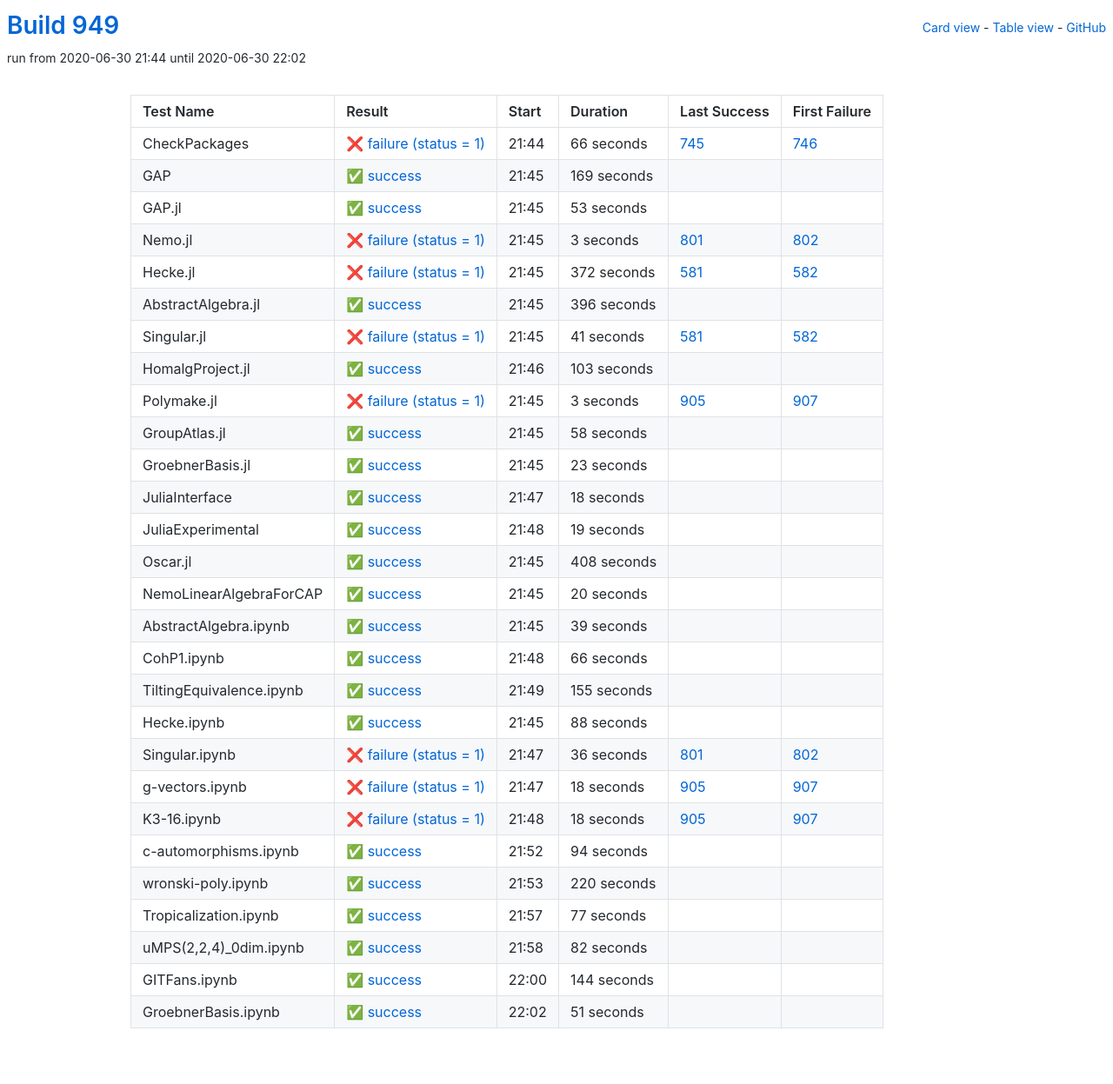
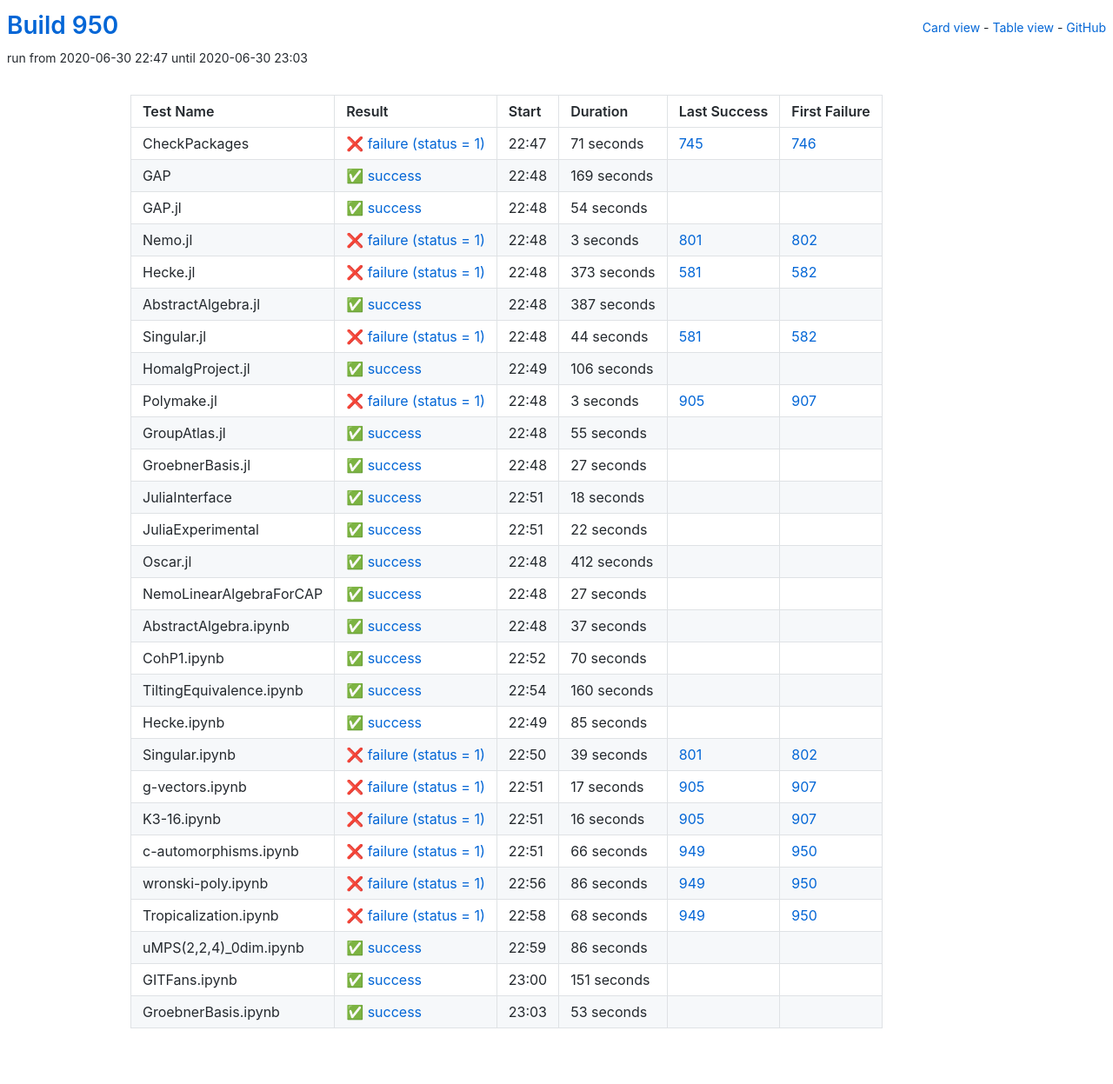
Before and after one commit to oscar-system/oscar-ci-status-1.4, a Jekyll site: the page built from table.html, in a window 1280 px wide. Shown: the whole page at 87% size. Built offline with Jekyll 4.4.1, drawn with Linux system fonts in a browser that asks for light colours.

Commit message:
Build #950

```diff
--- a/_data/ci.yml
+++ b/_data/ci.yml
@@ -1,6 +1,6 @@
 ---
-build: 949
-build_url: https://oscarci.mathematik.uni-kl.de/job/oscar-julia-1.4/949/
+build: 950
+build_url: https://oscarci.mathematik.uni-kl.de/job/oscar-julia-1.4/950/
 job: oscar-julia-1.4
 organization: oscar-system
 repo: oscar-ci-status-1.4
@@ -8,20 +8,20 @@ repourl: https://github.com/oscar-system/oscar-ci-status-1.4
 tests:
 - name: CheckPackages
   id: checkpackages
-  log: https://oscarci.mathematik.uni-kl.de/job/oscar-julia-1.4/949/artifact/logs/build-949/CheckPackages.log
-  start: 2020-06-30 21:44
+  log: https://oscarci.mathematik.uni-kl.de/job/oscar-julia-1.4/950/artifact/logs/build-950/CheckPackages.log
+  start: 2020-06-30 22:47
   success: false
   exitcode: 1
   status: failure
-  duration: 66
+  duration: 71
   last_success: 745
   last_success_url: https://oscarci.mathematik.uni-kl.de/job/oscar-julia-1.4/745/
   first_failure: 746
   first_failure_url: https://oscarci.mathematik.uni-kl.de/job/oscar-julia-1.4/746/
 - name: GAP
   id: gap
-  log: https://oscarci.mathematik.uni-kl.de/job/oscar-julia-1.4/949/artifact/logs/build-949/GAP.log
-  start: 2020-06-30 21:45
+  log: https://oscarci.mathematik.uni-kl.de/job/oscar-julia-1.4/950/artifact/logs/build-950/GAP.log
+  start: 2020-06-30 22:48
   success: true
   exitcode: 0
   status: success
@@ -32,20 +32,20 @@ tests:
   first_failure_url:
 - name: GAP.jl
   id: gap-jl
-  log: https://oscarci.mathematik.uni-kl.de/job/oscar-julia-1.4/949/artifact/logs/build-949/GAP.jl.log
-  start: 2020-06-30 21:45
+  log: https://oscarci.mathematik.uni-kl.de/job/oscar-julia-1.4/950/artifact/logs/build-950/GAP.jl.log
+  start: 2020-06-30 22:48
   success: true
   exitcode: 0
   status: success
-  duration: 53
+  duration: 54
   last_success: false
   last_success_url:
   first_failure: false
   first_failure_url:
 - name: Nemo.jl
   id: nemo-jl
-  log: https://oscarci.mathematik.uni-kl.de/job/oscar-julia-1.4/949/artifact/logs/build-949/Nemo.jl.log
-  start: 2020-06-30 21:45
+  log: https://oscarci.mathematik.uni-kl.de/job/oscar-julia-1.4/950/artifact/logs/build-950/Nemo.jl.log
+  start: 2020-06-30 22:48
   success: false
   exitcode: 1
   status: failure
@@ -56,56 +56,56 @@ tests:
   first_failure_url: https://oscarci.mathematik.uni-kl.de/job/oscar-julia-1.4/802/
 - name: Hecke.jl
   id: hecke-jl
-  log: https://oscarci.mathematik.uni-kl.de/job/oscar-julia-1.4/949/artifact/logs/build-949/Hecke.jl.log
-  start: 2020-06-30 21:45
+  log: https://oscarci.mathematik.uni-kl.de/job/oscar-julia-1.4/950/artifact/logs/build-950/Hecke.jl.log
+  start: 2020-06-30 22:48
   success: false
   exitcode: 1
   status: failure
-  duration: 372
+  duration: 373
   last_success: 581
   last_success_url: https://oscarci.mathematik.uni-kl.de/job/oscar-julia-1.4/581/
   first_failure: 582
   first_failure_url: https://oscarci.mathematik.uni-kl.de/job/oscar-julia-1.4/582/
 - name: AbstractAlgebra.jl
   id: abstractalgebra-jl
-  log: https://oscarci.mathematik.uni-kl.de/job/oscar-julia-1.4/949/artifact/logs/build-949/AbstractAlgebra.jl.log
-  start: 2020-06-30 21:45
+  log: https://oscarci.mathematik.uni-kl.de/job/oscar-julia-1.4/950/artifact/logs/build-950/AbstractAlgebra.jl.log
+  start: 2020-06-30 22:48
   success: true
   exitcode: 0
   status: success
-  duration: 396
+  duration: 387
   last_success: false
   last_success_url:
   first_failure: false
   first_failure_url:
 - name: Singular.jl
   id: singular-jl
-  log: https://oscarci.mathematik.uni-kl.de/job/oscar-julia-1.4/949/artifact/logs/build-949/Singular.jl.log
-  start: 2020-06-30 21:45
+  log: https://oscarci.mathematik.uni-kl.de/job/oscar-julia-1.4/950/artifact/logs/build-950/Singular.jl.log
+  start: 2020-06-30 22:48
   success: false
   exitcode: 1
   status: failure
-  duration: 41
+  duration: 44
   last_success: 581
   last_success_url: https://oscarci.mathematik.uni-kl.de/job/oscar-julia-1.4/581/
   first_failure: 582
   first_failure_url: https://oscarci.mathematik.uni-kl.de/job/oscar-julia-1.4/582/
 - name: HomalgProject.jl
   id: homalgproject-jl
-  log: https://oscarci.mathematik.uni-kl.de/job/oscar-julia-1.4/949/artifact/logs/build-949/HomalgProject.jl.log
-  start: 2020-06-30 21:46
+  log: https://oscarci.mathematik.uni-kl.de/job/oscar-julia-1.4/950/artifact/logs/build-950/HomalgProject.jl.log
+  start: 2020-06-30 22:49
   success: true
   exitcode: 0
   status: success
-  duration: 103
+  duration: 106
   last_success: false
   last_success_url:
   first_failure: false
   first_failure_url:
 - name: Polymake.jl
   id: polymake-jl
-  log: https://oscarci.mathematik.uni-kl.de/job/oscar-julia-1.4/949/artifact/logs/build-949/Polymake.jl.log
-  start: 2020-06-30 21:45
+  log: https://oscarci.mathematik.uni-kl.de/job/oscar-julia-1.4/950/artifact/logs/build-950/Polymake.jl.log
+  start: 2020-06-30 22:48
   success: false
   exitcode: 1
   status: failure
@@ -116,32 +116,32 @@ tests:
   first_failure_url: https://oscarci.mathematik.uni-kl.de/job/oscar-julia-1.4/907/
 - name: GroupAtlas.jl
   id: groupatlas-jl
-  log: https://oscarci.mathematik.uni-kl.de/job/oscar-julia-1.4/949/artifact/logs/build-949/GroupAtlas.jl.log
-  start: 2020-06-30 21:45
+  log: https://oscarci.mathematik.uni-kl.de/job/oscar-julia-1.4/950/artifact/logs/build-950/GroupAtlas.jl.log
+  start: 2020-06-30 22:48
   success: true
   exitcode: 0
   status: success
-  duration: 58
+  duration: 55
   last_success: false
   last_success_url:
   first_failure: false
   first_failure_url:
 - name: GroebnerBasis.jl
   id: groebnerbasis-jl
-  log: https://oscarci.mathematik.uni-kl.de/job/oscar-julia-1.4/949/artifact/logs/build-949/GroebnerBasis.jl.log
-  start: 2020-06-30 21:45
+  log: https://oscarci.mathematik.uni-kl.de/job/oscar-julia-1.4/950/artifact/logs/build-950/GroebnerBasis.jl.log
+  start: 2020-06-30 22:48
   success: true
   exitcode: 0
   status: success
-  duration: 23
+  duration: 27
   last_success: false
   last_success_url:
   first_failure: false
   first_failure_url:
 - name: JuliaInterface
   id: juliainterface
-  log: https://oscarci.mathematik.uni-kl.de/job/oscar-julia-1.4/949/artifact/logs/build-949/JuliaInterface.log
-  start: 2020-06-30 21:47
+  log: https://oscarci.mathematik.uni-kl.de/job/oscar-julia-1.4/950/artifact/logs/build-950/JuliaInterface.log
+  start: 2020-06-30 22:51
   success: true
   exitcode: 0
   status: success
@@ -152,192 +152,192 @@ tests:
   first_failure_url:
 - name: JuliaExperimental
   id: juliaexperimental
-  log: https://oscarci.mathematik.uni-kl.de/job/oscar-julia-1.4/949/artifact/logs/build-949/JuliaExperimental.log
-  start: 2020-06-30 21:48
+  log: https://oscarci.mathematik.uni-kl.de/job/oscar-julia-1.4/950/artifact/logs/build-950/JuliaExperimental.log
+  start: 2020-06-30 22:51
   success: true
   exitcode: 0
   status: success
-  duration: 19
+  duration: 22
   last_success: false
   last_success_url:
   first_failure: false
   first_failure_url:
 - name: Oscar.jl
   id: oscar-jl
-  log: https://oscarci.mathematik.uni-kl.de/job/oscar-julia-1.4/949/artifact/logs/build-949/Oscar.jl.log
-  start: 2020-06-30 21:45
+  log: https://oscarci.mathematik.uni-kl.de/job/oscar-julia-1.4/950/artifact/logs/build-950/Oscar.jl.log
+  start: 2020-06-30 22:48
   success: true
   exitcode: 0
   status: success
-  duration: 408
+  duration: 412
   last_success: false
   last_success_url:
   first_failure: false
   first_failure_url:
 - name: NemoLinearAlgebraForCAP
   id: nemolinearalgebraforcap
-  log: https://oscarci.mathematik.uni-kl.de/job/oscar-julia-1.4/949/artifact/logs/build-949/NemoLinearAlgebraForCAP.log
-  start: 2020-06-30 21:45
+  log: https://oscarci.mathematik.uni-kl.de/job/oscar-julia-1.4/950/artifact/logs/build-950/NemoLinearAlgebraForCAP.log
+  start: 2020-06-30 22:48
   success: true
   exitcode: 0
   status: success
-  duration: 20
+  duration: 27
   last_success: false
   last_success_url:
   first_failure: false
   first_failure_url:
 - name: AbstractAlgebra.ipynb
   id: abstractalgebra-ipynb
-  log: https://oscarci.mathematik.uni-kl.de/job/oscar-julia-1.4/949/artifact/logs/build-949/AbstractAlgebra.ipynb.log
-  start: 2020-06-30 21:45
+  log: https://oscarci.mathematik.uni-kl.de/job/oscar-julia-1.4/950/artifact/logs/build-950/AbstractAlgebra.ipynb.log
+  start: 2020-06-30 22:48
   success: true
   exitcode: 0
   status: success
-  duration: 39
+  duration: 37
   last_success: false
   last_success_url:
   first_failure: false
   first_failure_url:
 - name: CohP1.ipynb
   id: cohp1-ipynb
-  log: https://oscarci.mathematik.uni-kl.de/job/oscar-julia-1.4/949/artifact/logs/build-949/CohP1.ipynb.log
-  start: 2020-06-30 21:48
+  log: https://oscarci.mathematik.uni-kl.de/job/oscar-julia-1.4/950/artifact/logs/build-950/CohP1.ipynb.log
+  start: 2020-06-30 22:52
   success: true
   exitcode: 0
   status: success
-  duration: 66
+  duration: 70
   last_success: false
   last_success_url:
   first_failure: false
   first_failure_url:
 - name: TiltingEquivalence.ipynb
   id: tiltingequivalence-ipynb
-  log: https://oscarci.mathematik.uni-kl.de/job/oscar-julia-1.4/949/artifact/logs/build-949/TiltingEquivalence.ipynb.log
-  start: 2020-06-30 21:49
+  log: https://oscarci.mathematik.uni-kl.de/job/oscar-julia-1.4/950/artifact/logs/build-950/TiltingEquivalence.ipynb.log
+  start: 2020-06-30 22:54
   success: true
   exitcode: 0
   status: success
-  duration: 155
+  duration: 160
   last_success: false
   last_success_url:
   first_failure: false
   first_failure_url:
 - name: Hecke.ipynb
   id: hecke-ipynb
-  log: https://oscarci.mathematik.uni-kl.de/job/oscar-julia-1.4/949/artifact/logs/build-949/Hecke.ipynb.log
-  start: 2020-06-30 21:45
+  log: https://oscarci.mathematik.uni-kl.de/job/oscar-julia-1.4/950/artifact/logs/build-950/Hecke.ipynb.log
+  start: 2020-06-30 22:49
   success: true
   exitcode: 0
   status: success
-  duration: 88
+  duration: 85
   last_success: false
   last_success_url:
   first_failure: false
   first_failure_url:
 - name: Singular.ipynb
   id: singular-ipynb
-  log: https://oscarci.mathematik.uni-kl.de/job/oscar-julia-1.4/949/artifact/logs/build-949/Singular.ipynb.log
-  start: 2020-06-30 21:47
+  log: https://oscarci.mathematik.uni-kl.de/job/oscar-julia-1.4/950/artifact/logs/build-950/Singular.ipynb.log
+  start: 2020-06-30 22:50
   success: false
   exitcode: 1
   status: failure
-  duration: 36
+  duration: 39
   last_success: 801
   last_success_url: https://oscarci.mathematik.uni-kl.de/job/oscar-julia-1.4/801/
   first_failure: 802
   first_failure_url: https://oscarci.mathematik.uni-kl.de/job/oscar-julia-1.4/802/
 - name: g-vectors.ipynb
   id: g-vectors-ipynb
-  log: https://oscarci.mathematik.uni-kl.de/job/oscar-julia-1.4/949/artifact/logs/build-949/g-vectors.ipynb.log
-  start: 2020-06-30 21:47
+  log: https://oscarci.mathematik.uni-kl.de/job/oscar-julia-1.4/950/artifact/logs/build-950/g-vectors.ipynb.log
+  start: 2020-06-30 22:51
   success: false
   exitcode: 1
   status: failure
-  duration: 18
+  duration: 17
   last_success: 905
   last_success_url: https://oscarci.mathematik.uni-kl.de/job/oscar-julia-1.4/905/
   first_failure: 907
   first_failure_url: https://oscarci.mathematik.uni-kl.de/job/oscar-julia-1.4/907/
 - name: K3-16.ipynb
   id: k3-16-ipynb
-  log: https://oscarci.mathematik.uni-kl.de/job/oscar-julia-1.4/949/artifact/logs/build-949/K3-16.ipynb.log
-  start: 2020-06-30 21:48
+  log: https://oscarci.mathematik.uni-kl.de/job/oscar-julia-1.4/950/artifact/logs/build-950/K3-16.ipynb.log
+  start: 2020-06-30 22:51
   success: false
   exitcode: 1
   status: failure
-  duration: 18
+  duration: 16
   last_success: 905
   last_success_url: https://oscarci.mathematik.uni-kl.de/job/oscar-julia-1.4/905/
   first_failure: 907
   first_failure_url: https://oscarci.mathematik.uni-kl.de/job/oscar-julia-1.4/907/
 - name: c-automorphisms.ipynb
   id: c-automorphisms-ipynb
-  log: https://oscarci.mathematik.uni-kl.de/job/oscar-julia-1.4/949/artifact/logs/build-949/c-automorphisms.ipynb.log
-  start: 2020-06-30 21:52
+  log: https://oscarci.mathematik.uni-kl.de/job/oscar-julia-1.4/950/artifact/logs/build-950/c-automorphisms.ipynb.log
+  start: 2020-06-30 22:51
+  success: false
+  exitcode: 1
+  status: failure
+  duration: 66
+  last_success: 949
+  last_success_url: https://oscarci.mathematik.uni-kl.de/job/oscar-julia-1.4/949/
+  first_failure: 950
+  first_failure_url: https://oscarci.mathematik.uni-kl.de/job/oscar-julia-1.4/950/
+- name: wronski-poly.ipynb
+  id: wronski-poly-ipynb
+  log: https://oscarci.mathematik.uni-kl.de/job/oscar-julia-1.4/950/artifact/logs/build-950/wronski-poly.ipynb.log
+  start: 2020-06-30 22:56
+  success: false
+  exitcode: 1
+  status: failure
+  duration: 86
+  last_success: 949
+  last_success_url: https://oscarci.mathematik.uni-kl.de/job/oscar-julia-1.4/949/
+  first_failure: 950
+  first_failure_url: https://oscarci.mathematik.uni-kl.de/job/oscar-julia-1.4/950/
+- name: Tropicalization.ipynb
+  id: tropicalization-ipynb
+  log: https://oscarci.mathematik.uni-kl.de/job/oscar-julia-1.4/950/artifact/logs/build-950/Tropicalization.ipynb.log
+  start: 2020-06-30 22:58
+  success: false
+  exitcode: 1
+  status: failure
+  duration: 68
+  last_success: 949
+  last_success_url: https://oscarci.mathematik.uni-kl.de/job/oscar-julia-1.4/949/
+  first_failure: 950
+  first_failure_url: https://oscarci.mathematik.uni-kl.de/job/oscar-julia-1.4/950/
+- name: uMPS(2,2,4)_0dim.ipynb
+  id: umps-2-2-4-0dim-ipynb
+  log: https://oscarci.mathematik.uni-kl.de/job/oscar-julia-1.4/950/artifact/logs/build-950/uMPS-2-2-4-_0dim.ipynb.log
+  start: 2020-06-30 22:59
   success: true
   exitcode: 0
   status: success
-  duration: 94
-  last_success: false
-  last_success_url:
-  first_failure: false
-  first_failure_url:
-- name: wronski-poly.ipynb
-  id: wronski-poly-ipynb
-  log: https://oscarci.mathematik.uni-kl.de/job/oscar-julia-1.4/949/artifact/logs/build-949/wronski-poly.ipynb.log
-  start: 2020-06-30 21:53
-  success: true
-  exitcode: 0
-  status: success
-  duration: 220
-  last_success: false
-  last_success_url:
-  first_failure: false
-  first_failure_url:
-- name: Tropicalization.ipynb
-  id: tropicalization-ipynb
-  log: https://oscarci.mathematik.uni-kl.de/job/oscar-julia-1.4/949/artifact/logs/build-949/Tropicalization.ipynb.log
-  start: 2020-06-30 21:57
-  success: true
-  exitcode: 0
-  status: success
-  duration: 77
-  last_success: false
-  last_success_url:
-  first_failure: false
-  first_failure_url:
-- name: uMPS(2,2,4)_0dim.ipynb
-  id: umps-2-2-4-0dim-ipynb
-  log: https://oscarci.mathematik.uni-kl.de/job/oscar-julia-1.4/949/artifact/logs/build-949/uMPS-2-2-4-_0dim.ipynb.log
-  start: 2020-06-30 21:58
-  success: true
-  exitcode: 0
-  status: success
-  duration: 82
+  duration: 86
   last_success: false
   last_success_url:
   first_failure: false
   first_failure_url:
 - name: GITFans.ipynb
   id: gitfans-ipynb
-  log: https://oscarci.mathematik.uni-kl.de/job/oscar-julia-1.4/949/artifact/logs/build-949/GITFans.ipynb.log
-  start: 2020-06-30 22:00
+  log: https://oscarci.mathematik.uni-kl.de/job/oscar-julia-1.4/950/artifact/logs/build-950/GITFans.ipynb.log
+  start: 2020-06-30 23:00
   success: true
   exitcode: 0
   status: success
-  duration: 144
+  duration: 151
   last_success: false
   last_success_url:
   first_failure: false
   first_failure_url:
 - name: GroebnerBasis.ipynb
   id: groebnerbasis-ipynb
-  log: https://oscarci.mathematik.uni-kl.de/job/oscar-julia-1.4/949/artifact/logs/build-949/GroebnerBasis.ipynb.log
-  start: 2020-06-30 22:02
+  log: https://oscarci.mathematik.uni-kl.de/job/oscar-julia-1.4/950/artifact/logs/build-950/GroebnerBasis.ipynb.log
+  start: 2020-06-30 23:03
   success: true
   exitcode: 0
   status: success
-  duration: 51
+  duration: 53
   last_success: false
   last_success_url:
   first_failure: false
```
Also changed, not shown: README.md.
